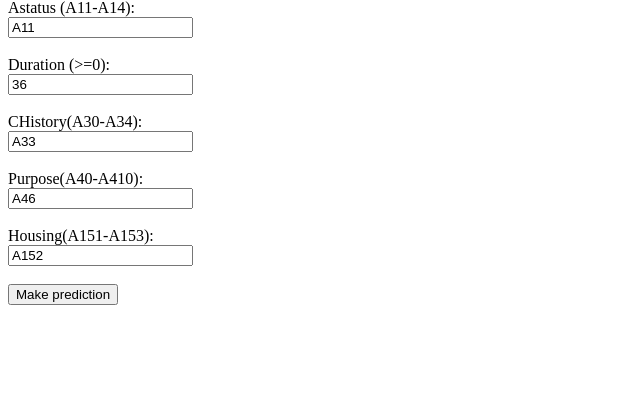
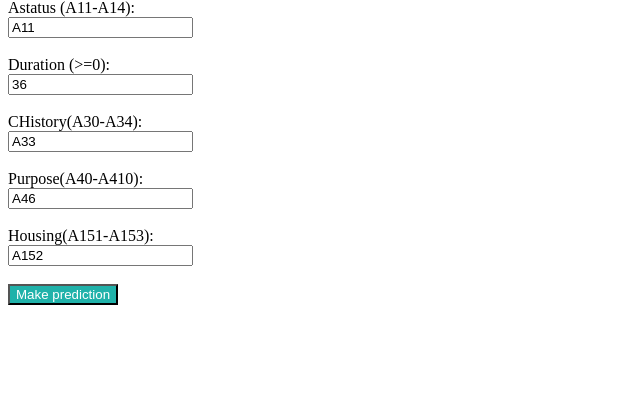
Before and after one commit to JVanhoeyveld/german_credit, a FastAPI app: page /predict in a window 1280 px wide. Shown: the part 101-500 px from the top of the page, without its empty margins (0-640 px from the left). Run offline with FastAPI, Linux system fonts and the light colour scheme; parts of the project's set-up code (start-up, migrations or seed data) failed here and were passed over.

Commit message:
changed color of submit button

```diff
--- a/deployment/templates/form.html
+++ b/deployment/templates/form.html
@@ -3,6 +3,12 @@
     <title>
     German Credit Prediction Form
     </title>
+    <style>
+        button {
+            color: white;
+            background-color: lightseagreen;
+        }
+    </style>
 </head>
 <body>
     <h1>German Credit Prediction Form</h1>
```
